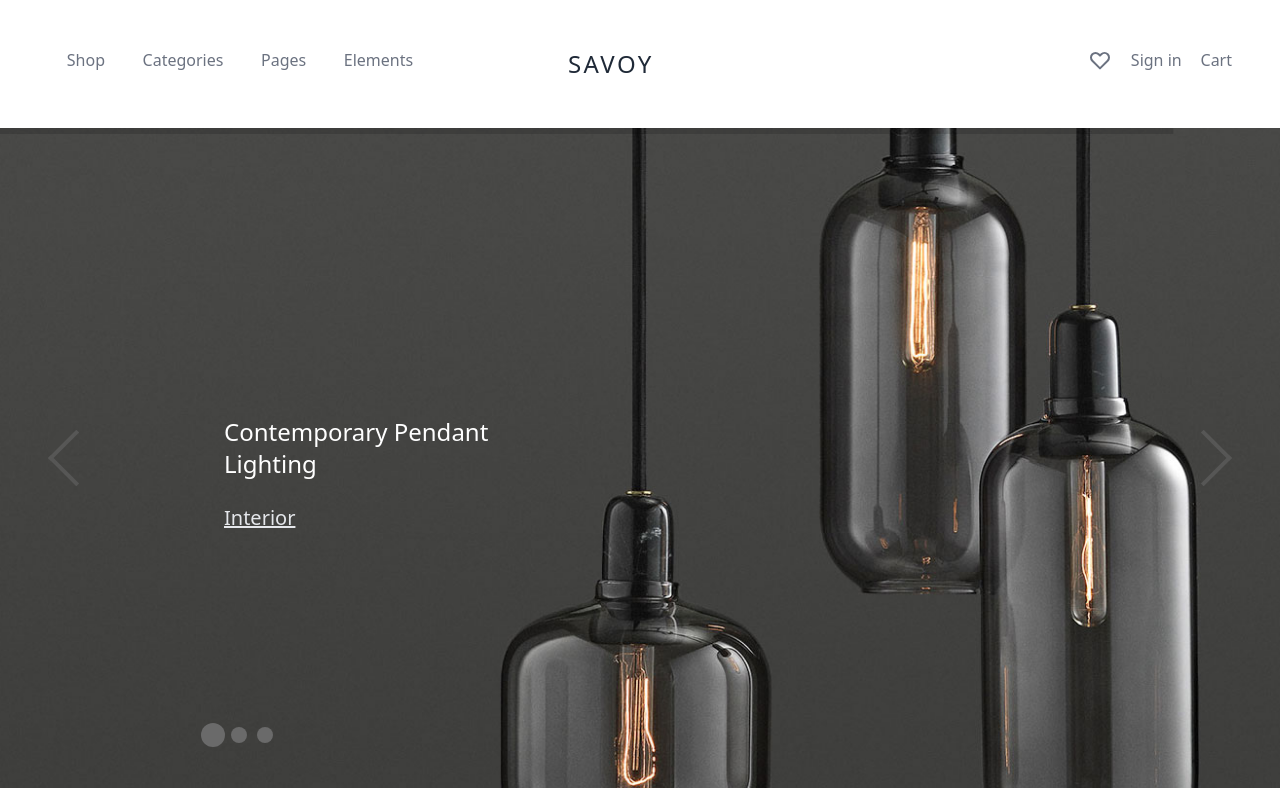
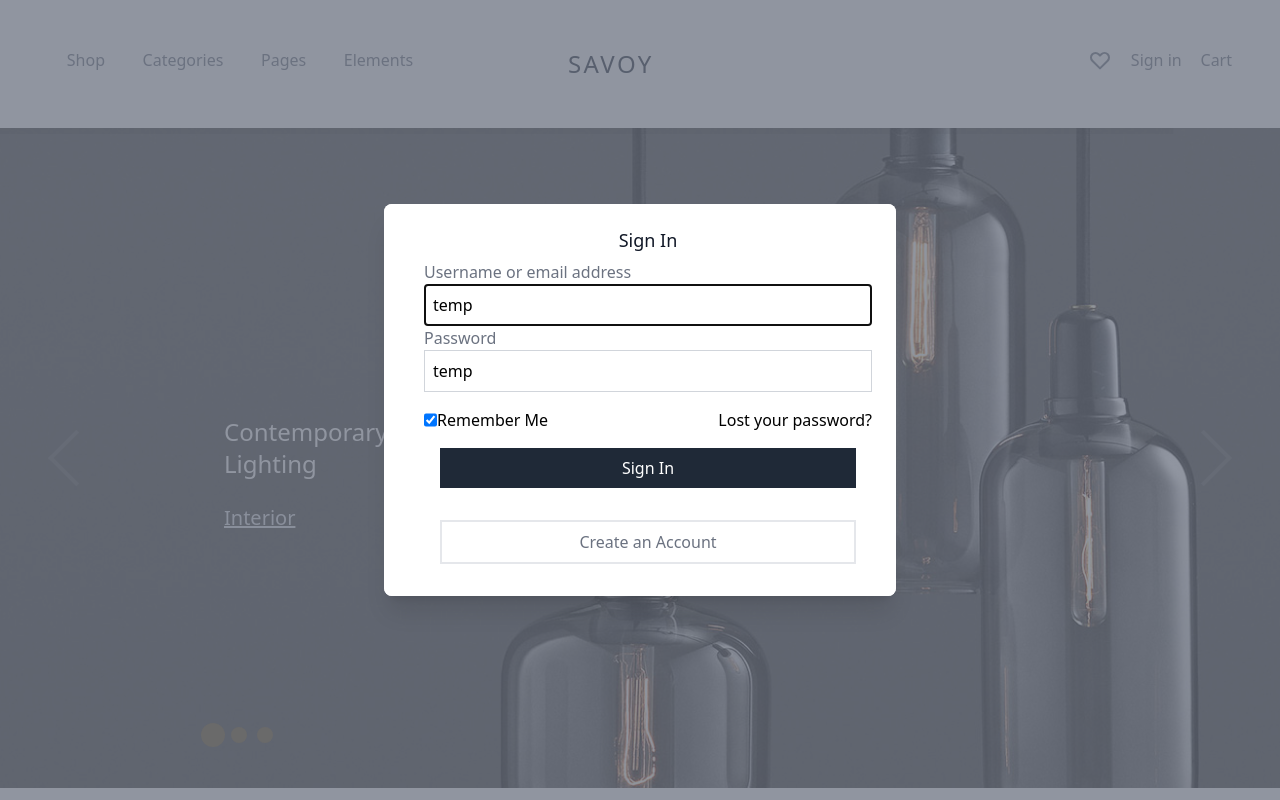
Before and after one commit to nostradouglass/storePracticeProject, a React (Create React App) app in the folder front/: page / in a window 1280 px wide. Shown: the top 800 px of the page. Built offline with nearby package versions, Linux system fonts and the light colour scheme; no server answers.

Commit message:
sign up/register modal started

```diff
--- a/front/package.json
+++ b/front/package.json
@@ -4,6 +4,7 @@
   "private": true,
   "dependencies": {
     "@apollo/client": "^3.7.0-beta.1",
+    "@headlessui/react": "^1.6.4",
     "@heroicons/react": "^1.0.6",
     "@testing-library/jest-dom": "^5.16.4",
     "@testing-library/react": "^13.2.0",
--- a/front/src/Types.ts
+++ b/front/src/Types.ts
@@ -14,3 +14,9 @@ export interface Product {
     favorite: boolean;
     color: string;
   }
+
+
+  export enum ColorTypes {
+    DARK,
+    LIGHT
+}
--- a/front/src/components/DarkButton.tsx
+++ /dev/null
@@ -1,9 +0,0 @@
-
-
-export const DarkButton = ({text}: {text: string}) => {
-    return (
-        <div className="m-4">
-       <button className="bg-gray-800 text-white w-full p-2">Add to Card</button>
-       </div>
-    )
-}
--- a/front/src/components/MainLayout.tsx
+++ b/front/src/components/MainLayout.tsx
@@ -1,6 +1,7 @@
 import { FC } from "react";
 import Header from "./Header";
 import Footer from "./Footer";
+import SignUpRegisterModal from "./SignUpRegisterModal";
 
 type Props = {
   children: JSX.Element;
@@ -10,6 +11,7 @@ export const MainLayout: FC<Props> = ({ children }: Props) => {
   return (
     <>
       <Header></Header>
+      <SignUpRegisterModal />
       {children}
       <Footer></Footer>
     </>
--- /dev/null
+++ b/front/src/components/SignIn.tsx
@@ -0,0 +1,30 @@
+import { ColorTypes } from "../Types";
+import { Button } from "./ui/Button";
+
+export const SignIn = () => {
+  return (
+    <form onSubmit={() => null}>
+      <div className="flex flex-col w-full">
+        <div className="flex flex-col">
+          <label htmlFor="username" className="text-gray-500 text-left">Username or email address</label>
+          <input className="border border-1 border-gray-300 p-2" type="text" id="username" value="temp" onChange={() => null} />
+        </div>
+
+        <div className="flex flex-col">
+          <label htmlFor="password" className="text-gray-500 text-left">Password</label>
+          <input className="border border-1 border-gray-300 p-2" type="text" id="username" value="temp" onChange={() => null} />
+        </div>
+
+        <div className="flex justify-between mt-4">
+            <div className="flex content-center">
+            <input type="checkbox" checked /><h4>Remember Me</h4>
+            </div>
+            <div>Lost your password?</div>
+        </div>
+
+    <Button text="Sign In" colorType={ColorTypes.DARK} />
+    <Button text="Create an Account" colorType={ColorTypes.LIGHT} />
+      </div>
+    </form>
+  );
+};
--- /dev/null
+++ b/front/src/components/SignUpRegisterModal.tsx
@@ -0,0 +1,82 @@
+/* This example requires Tailwind CSS v2.0+ */
+import { Fragment, useRef, useState } from "react";
+import { Dialog, Transition } from "@headlessui/react";
+import { SignIn } from "./SignIn";
+
+export default function SignUpRegisterModal() {
+  const [open, setOpen] = useState(true);
+
+  const cancelButtonRef = useRef(null);
+
+  return (
+    <Transition.Root show={open} as={Fragment}>
+      <Dialog
+        as="div"
+        className="relative z-10"
+        initialFocus={cancelButtonRef}
+        onClose={setOpen}
+      >
+        <Transition.Child
+          as={Fragment}
+          enter="ease-out duration-300"
+          enterFrom="opacity-0"
+          enterTo="opacity-100"
+          leave="ease-in duration-200"
+          leaveFrom="opacity-100"
+          leaveTo="opacity-0"
+        >
+          <div className="fixed inset-0 bg-gray-500 bg-opacity-75 transition-opacity" />
+        </Transition.Child>
+
+        <div className="fixed z-10 inset-0 overflow-y-auto">
+          <div className="flex items-end sm:items-center justify-center min-h-full p-4 text-center sm:p-0">
+            <Transition.Child
+              as={Fragment}
+              enter="ease-out duration-300"
+              enterFrom="opacity-0 translate-y-4 sm:translate-y-0 sm:scale-95"
+              enterTo="opacity-100 translate-y-0 sm:scale-100"
+              leave="ease-in duration-200"
+              leaveFrom="opacity-100 translate-y-0 sm:scale-100"
+              leaveTo="opacity-0 translate-y-4 sm:translate-y-0 sm:scale-95"
+            >
+              <Dialog.Panel className="relative bg-white rounded-lg text-left overflow-hidden shadow-xl transform transition-all sm:my-8 sm:max-w-lg sm:w-full">
+                <div className="bg-white px-4 pt-5 pb-4 sm:p-6 sm:pb-4">
+                  <div className="justify-center ">
+                    <div className="mt-3  sm:mt-0 sm:ml-4">
+                      <Dialog.Title
+                        as="h3"
+                        className="text-lg text-center leading-6 font-medium text-gray-900"
+                      >
+                        Sign In
+                      </Dialog.Title>
+                      <div className="mt-2">
+                        {SignIn()}
+                      </div>
+                    </div>
+                  </div>
+                </div>
+                {/* <div className="bg-gray-50 px-4 py-3 sm:px-6 sm:flex sm:flex-row-reverse">
+                  <button
+                    type="button"
+                    className="w-full inline-flex justify-center rounded-md border border-transparent shadow-sm px-4 py-2 bg-red-600 text-base font-medium text-white hover:bg-red-700 focus:outline-none focus:ring-2 focus:ring-offset-2 focus:ring-red-500 sm:ml-3 sm:w-auto sm:text-sm"
+                    onClick={() => setOpen(false)}
+                  >
+                    Deactivate
+                  </button>
+                  <button
+                    type="button"
+                    className="mt-3 w-full inline-flex justify-center rounded-md border border-gray-300 shadow-sm px-4 py-2 bg-white text-base font-medium text-gray-700 hover:bg-gray-50 focus:outline-none focus:ring-2 focus:ring-offset-2 focus:ring-indigo-500 sm:mt-0 sm:ml-3 sm:w-auto sm:text-sm"
+                    onClick={() => setOpen(false)}
+                    ref={cancelButtonRef}
+                  >
+                    Cancel
+                  </button>
+                </div> */}
+              </Dialog.Panel>
+            </Transition.Child>
+          </div>
+        </div>
+      </Dialog>
+    </Transition.Root>
+  );
+}
--- a/front/src/components/productDetails/ProductDetail.tsx
+++ b/front/src/components/productDetails/ProductDetail.tsx
@@ -2,8 +2,8 @@ import { DetailsArea } from "./DetailsArea";
 import { ImageArea } from "./ImageArea";
 import { ColorChoice } from "./ColorChoice";
 import { QuantityChoice } from "./QuantityChoice";
-import { Product} from '../../Types';
-import { DarkButton } from "../DarkButton";
+import { ColorTypes, Product} from '../../Types';
+import { Button } from "../ui/Button";
 import { Description } from "./Description";
 
 interface Props {
@@ -20,7 +20,7 @@ export const ProductDetail = ({product}: Props) => {
         <DetailsArea product={product} />
         <ColorChoice image1={product.image} image2={product.imageAlt} />
         <QuantityChoice />
-        <DarkButton text="Add to cart"></DarkButton>
+        <Button text="Add to cart" colorType={ColorTypes.DARK}></Button>
         </div>
 
         </div>
--- /dev/null
+++ b/front/src/components/ui/Button.tsx
@@ -0,0 +1,20 @@
+import { ColorTypes } from "../../Types";
+
+interface Props {
+  text: string;
+  colorType: ColorTypes;
+}
+
+export const Button = ({ text, colorType }: Props) => {
+  const bg =
+    colorType == ColorTypes.DARK
+      ? "bg-gray-800"
+      : "bg-white border-2 border-gray-200";
+  const textColor =
+    colorType == ColorTypes.DARK ? "text-white" : "text-gray-500";
+  return (
+    <div className="m-4">
+      <button className={`${textColor} ${bg} w-full p-2`}>{text}</button>
+    </div>
+  );
+};
```
Also changed, not shown: 1 other file (tests, documents, lock files or other folders).
